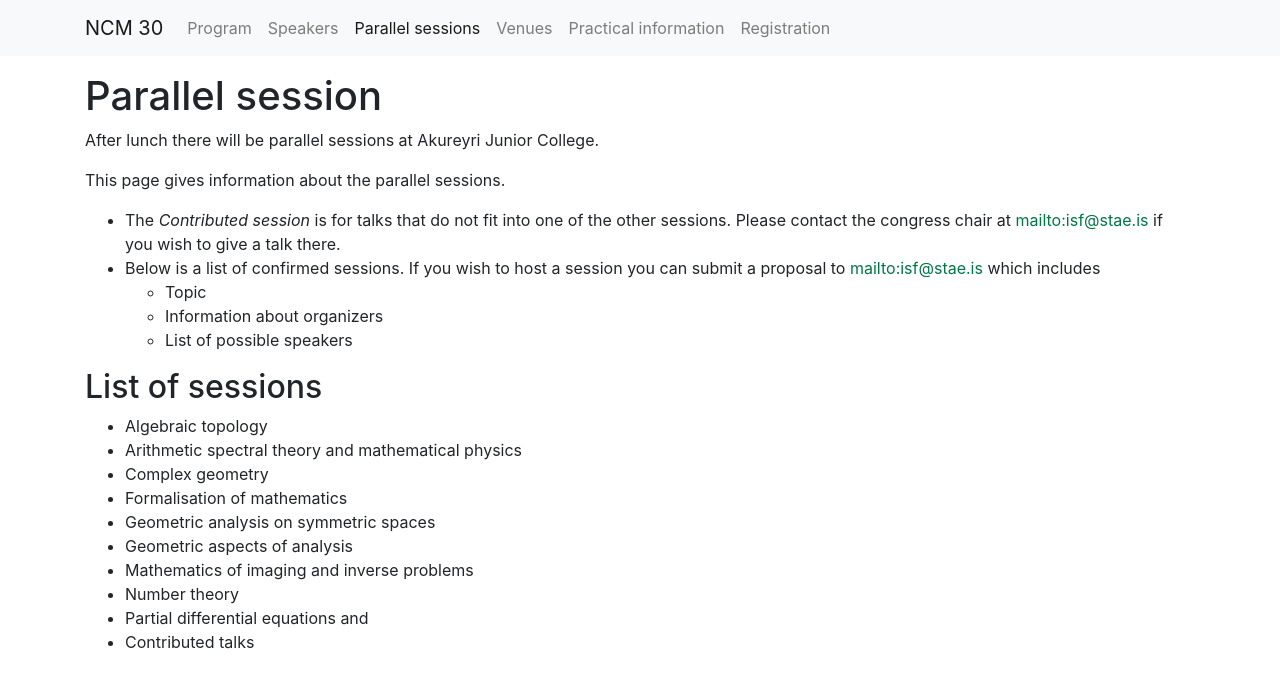
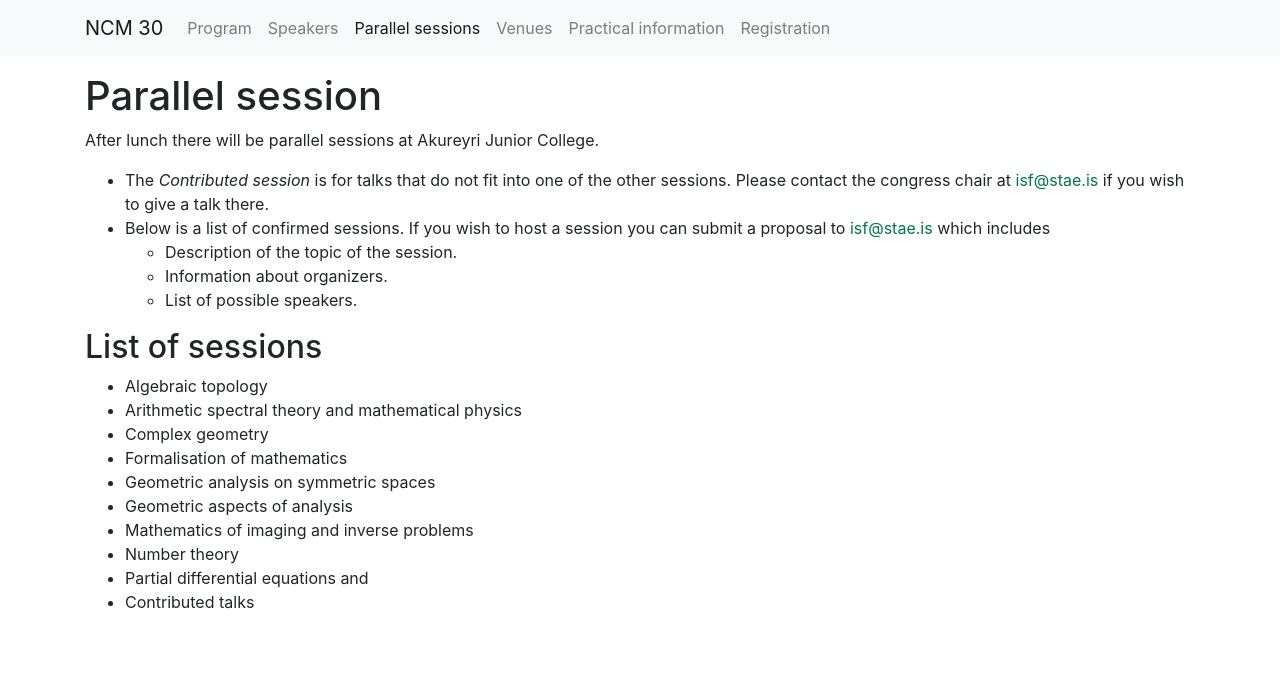
Before and after one commit to IslenskaStaerdfraedafelagid/ncm30-website, a Jekyll site: the page built from sessions/index.md, in a window 1280 px wide. Shown: the top 688 px of the page. Built offline with Jekyll 4.4.1, drawn with Linux system fonts in a browser that asks for light colours; our own code applies the rules of GitHub Pages for plain Markdown files.

Commit message:
Update index.md

```diff
--- a/sessions/index.md
+++ b/sessions/index.md
@@ -6,12 +6,11 @@ layout: default
 
 After lunch there will be parallel sessions at Akureyri Junior College.
 
-This page gives information about the parallel sessions.
-* The *Contributed session* is for talks that do not fit into one of the other sessions. Please contact the congress chair at [mailto:isf@stae.is](isf@stae.is) if you wish to give a talk there.
-* Below is a list of confirmed sessions. If you wish to host a session you can submit a proposal to [mailto:isf@stae.is](isf@stae.is) which includes
-   - Topic
-   - Information about organizers
-   - List of possible speakers
+* The *Contributed session* is for talks that do not fit into one of the other sessions. Please contact the congress chair at [isf@stae.is](mailto:isf@stae.is) if you wish to give a talk there.
+* Below is a list of confirmed sessions. If you wish to host a session you can submit a proposal to [isf@stae.is](mailto:isf@stae.is) which includes
+   - Description of the topic of the session.
+   - Information about organizers.
+   - List of possible speakers.
 
 ## List of sessions
 
```
